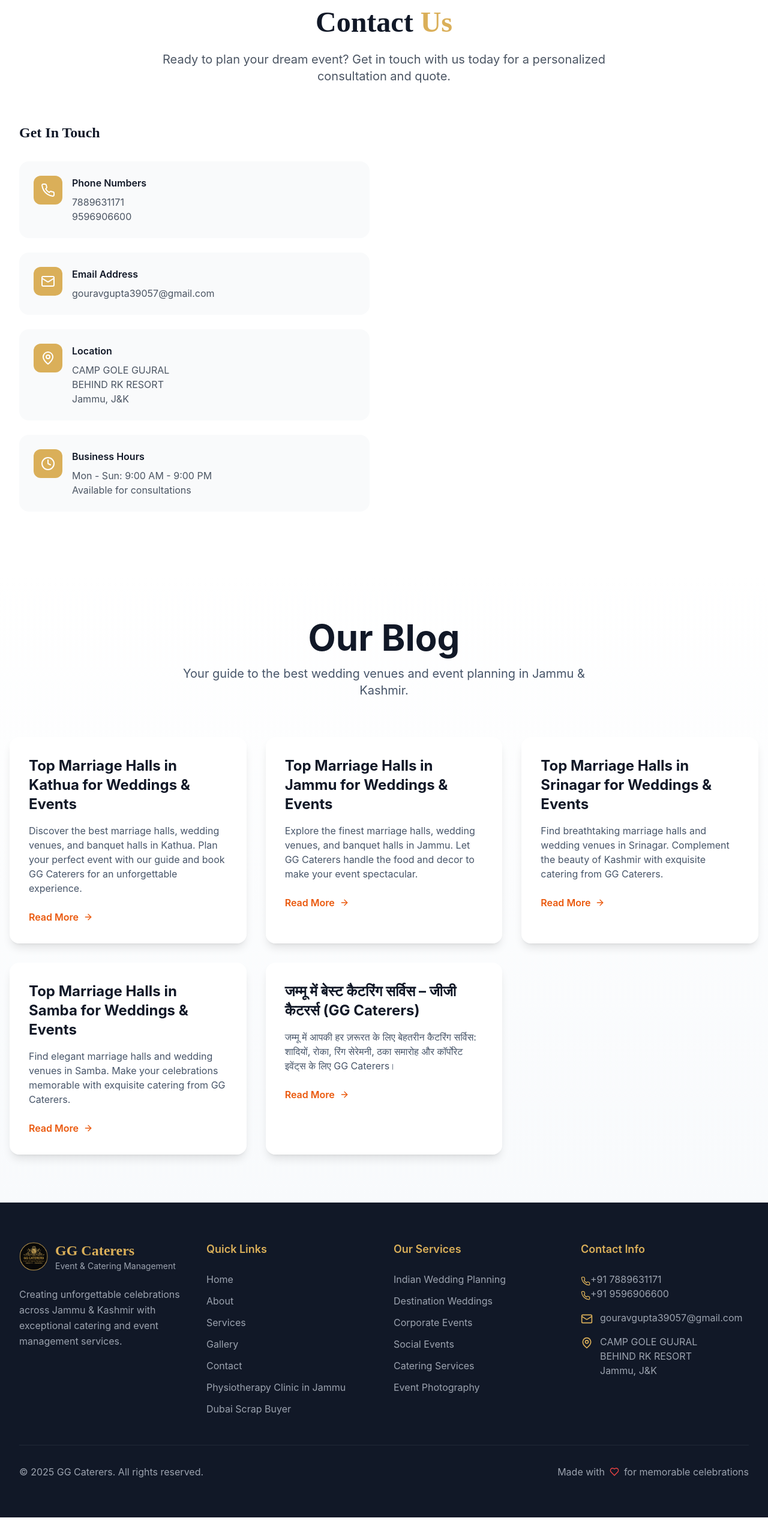
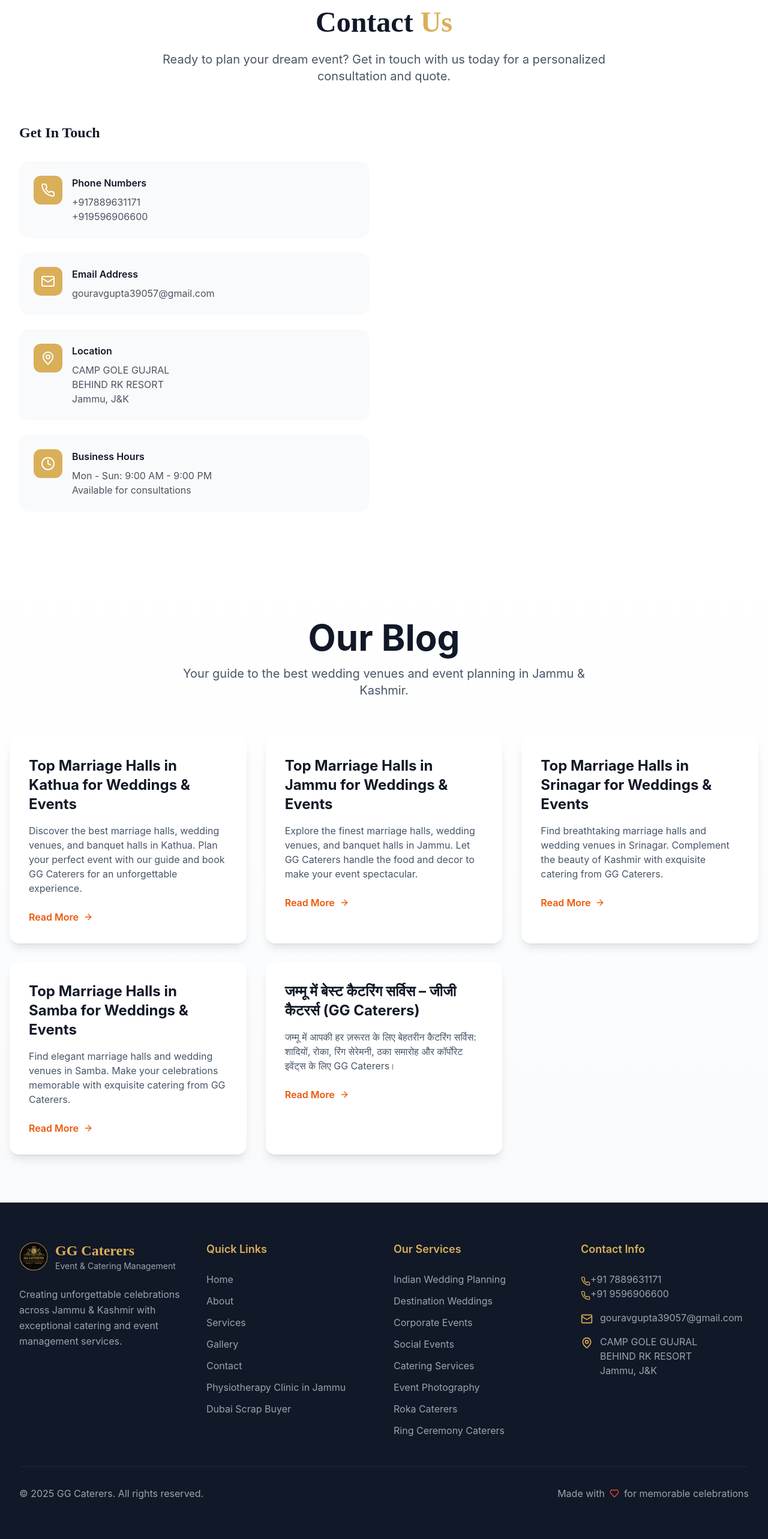
Before and after one commit to sachinmanath2/ggcaterers, a React (Vite) app: page / in a window 1280 px wide. Shown: the part 3828-6394 px from the top of the page at 60% size. Before the commit the page ends 6358 px from the top, so only its background shows below. Built offline with nearby package versions, Linux system fonts and the light colour scheme.

Commit message:
fotter link updated

```diff
--- a/src/components/Contact.jsx
+++ b/src/components/Contact.jsx
@@ -68,8 +68,8 @@
     {
       icon: Phone,
       title: 'Phone Numbers',
-      details: ['7889631171', '9596906600'],
-      action: 'tel:7889631171'
+      details: ['+917889631171', '+919596906600'],
+      action: 'tel:+917889631171'
     },
     {
       icon: Mail,
--- a/src/components/Footer.jsx
+++ b/src/components/Footer.jsx
@@ -1,4 +1,5 @@
 import React from 'react';
+import { Link } from 'react-router-dom';
 import { motion } from 'framer-motion';
 import { Phone, Mail, MapPin, Heart } from 'lucide-react';
 import LogoImg from '../assets/Logo.png';
@@ -81,12 +82,30 @@
           >
             <span className="text-lg font-semibold text-gold mb-6 block">Our Services</span>
             <ul className="space-y-3 text-gray-400">
-              <li>Indian Wedding Planning</li>
-              <li>Destination Weddings</li>
-              <li>Corporate Events</li>
-              <li>Social Events</li>
-              <li>Catering Services</li>
-              <li>Event Photography</li>
+              <li>
+                <Link to="/services/indian-wedding-planning">Indian Wedding Planning</Link>
+              </li>
+              <li>
+                <Link to="/services/destination-weddings">Destination Weddings</Link>
+              </li>
+              <li>
+                <Link to="/services/corporate-events">Corporate Events</Link>
+              </li>
+              <li>
+                <Link to="/services/social-events">Social Events</Link>
+              </li>
+              <li>
+                <Link to="/services/catering-services">Catering Services</Link>
+              </li>
+              <li>
+                <Link to="/services/event-photography">Event Photography</Link>
+              </li>
+              <li>
+                <Link to="/services/roka-caterers">Roka Caterers</Link>
+              </li>
+              <li>
+                <Link to="/services/ring-ceremony-caterers">Ring Ceremony Caterers</Link>
+              </li>
             </ul>
           </motion.div>
 
```
